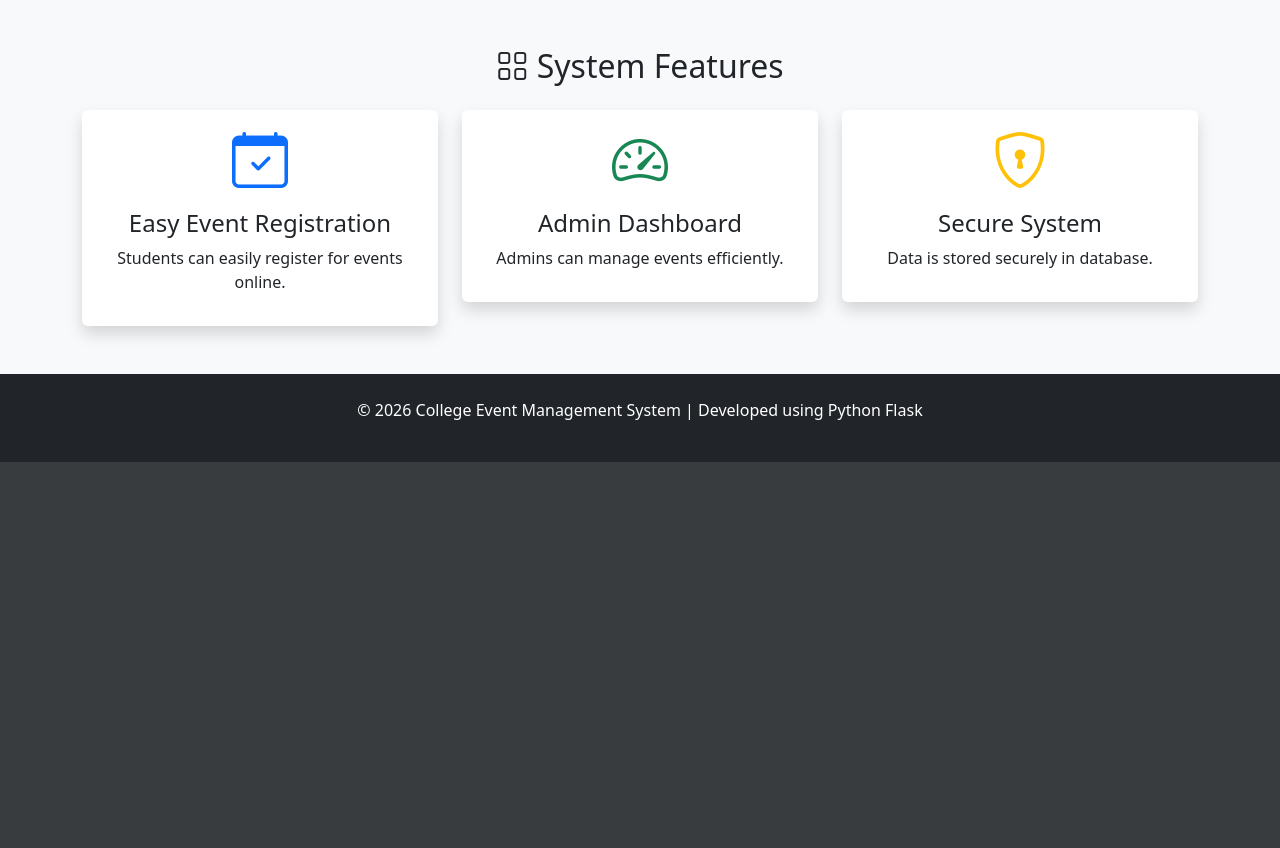
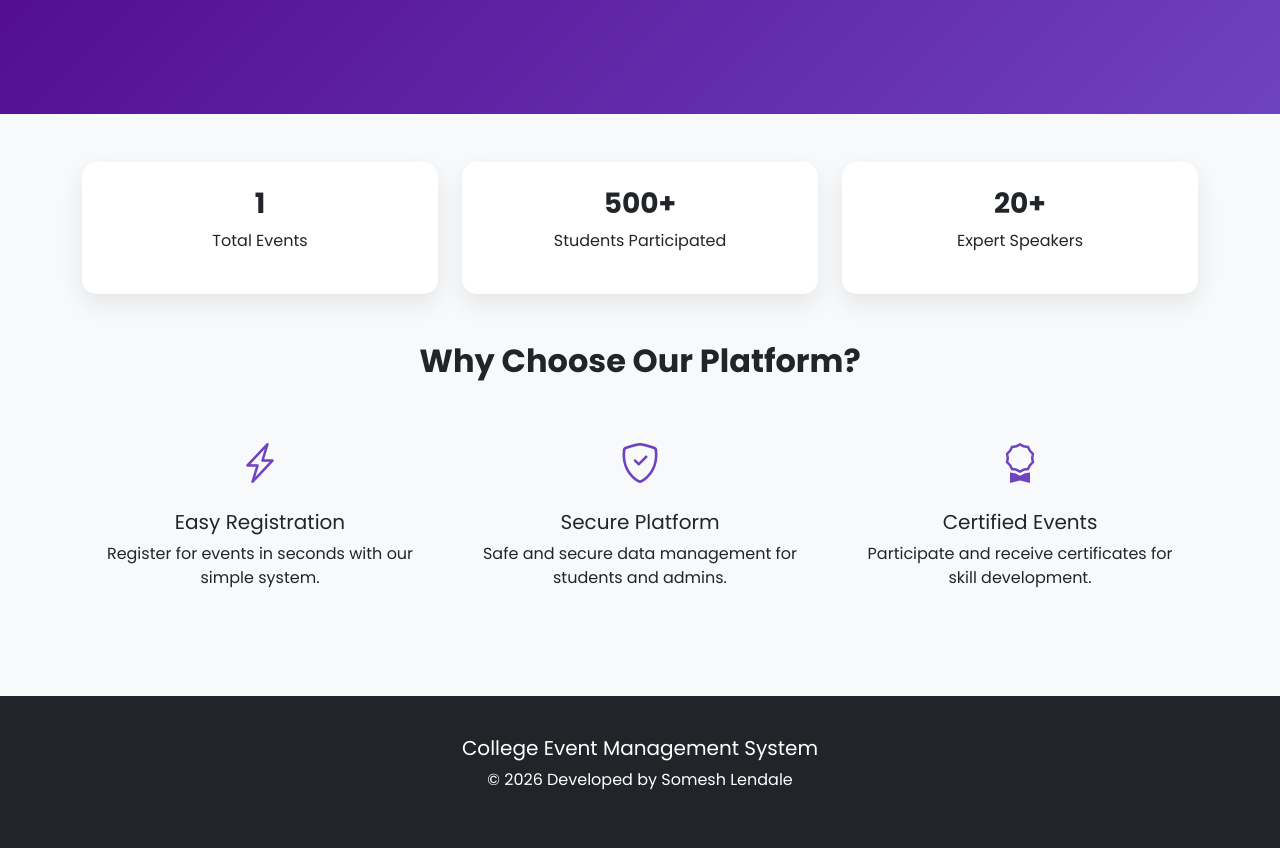
Before and after one commit to somesh129p/college-event-management, a Flask app: page / in a window 1280 px wide. Shown: the part 442-1290 px from the top of the page. Before the commit the page ends 904 px from the top, so only its background shows below. Run offline with Flask 3, Linux system fonts and the light colour scheme; data comes from the database, SQL or seed files in the repository.

Commit message:
Upgraded home page to startup design

```diff
--- a/templates/home.html
+++ b/templates/home.html
@@ -3,101 +3,164 @@
 <head>
 <title>College Event Management</title>
 <meta name="viewport" content="width=device-width, initial-scale=1">
+
 <link href="https://cdn.jsdelivr.net/npm/bootstrap@5.3.0/dist/css/bootstrap.min.css" rel="stylesheet">
 <link href="https://cdn.jsdelivr.net/npm/bootstrap-icons@1.10.5/font/bootstrap-icons.css" rel="stylesheet">
+<link href="https://fonts.googleapis.com/css2?family=Poppins:wght@300;400;600;700&display=swap" rel="stylesheet">
 
 <style>
+body {
+    font-family: 'Poppins', sans-serif;
+    background: #f8f9fa;
+}
+
+/* Navbar */
+.navbar {
+    background: linear-gradient(90deg, #4b0082, #6f42c1);
+}
+
+/* Hero */
 .hero {
-background: linear-gradient(rgba(0,0,0,0.6), rgba(0,0,0,0.6)), url('https://picsum.photos/1200/500');
-background-size: cover;
-background-position: center;
-color: white;
-padding: 100px 20px;
-text-align: center;
+    height: 500px;
+    background: linear-gradient(135deg, #4b0082, #6f42c1);
+    color: white;
+    display: flex;
+    align-items: center;
+    justify-content: center;
+    text-align: center;
+    flex-direction: column;
 }
-.feature-card {
-transition: transform 0.3s;
+
+.hero h1 {
+    font-size: 52px;
+    font-weight: 700;
 }
-.feature-card:hover {
-transform: scale(1.05);
+
+.hero p {
+    font-size: 20px;
+    margin-top: 15px;
+    opacity: 0.9;
+}
+
+/* Stats */
+.stat-card {
+    background: white;
+    border-radius: 15px;
+    padding: 25px;
+    box-shadow: 0 10px 25px rgba(0,0,0,0.08);
+    text-align: center;
+}
+
+.stat-card h3 {
+    font-weight: 700;
+}
+
+/* Feature Section */
+.feature-box {
+    text-align: center;
+    padding: 30px;
+}
+
+.feature-box i {
+    font-size: 40px;
+    color: #6f42c1;
+}
+
+/* Footer */
+.footer {
+    background: #212529;
+    color: white;
+    padding: 40px 0;
+    margin-top: 60px;
 }
 </style>
+</head>
 
-</head>
-<body class="bg-light">
+<body>
 
 <!-- Navbar -->
-<nav class="navbar navbar-expand-lg navbar-dark bg-dark shadow">
+<nav class="navbar navbar-expand-lg navbar-dark">
 <div class="container">
-<a class="navbar-brand" href="/"><i class="bi bi-calendar-event"></i> College Event Management</a>
+<a class="navbar-brand fw-bold" href="/">
+<i class="bi bi-calendar-event"></i> College Event Management
+</a>
+
 <div>
-<a href="/events" class="btn btn-outline-light me-2"><i class="bi bi-list"></i> Events</a>
-<a href="/register" class="btn btn-success me-2"><i class="bi bi-person-plus"></i> Register</a>
-<a href="/admin" class="btn btn-warning"><i class="bi bi-lock"></i> Admin</a>
+<a href="/events" class="btn btn-light me-2">View Events</a>
+<a href="/admin" class="btn btn-outline-light">Admin</a>
 </div>
 </div>
 </nav>
 
 <!-- Hero Section -->
 <div class="hero">
-<h1 class="display-4"><i class="bi bi-stars"></i> Welcome to College Event Management</h1>
-<p class="lead">Manage and participate in college events easily and professionally</p>
-
-<a href="/events" class="btn btn-primary btn-lg m-2">
-<i class="bi bi-eye"></i> View Events
-</a>
-
-<a href="/register" class="btn btn-success btn-lg m-2">
-<i class="bi bi-pencil-square"></i> Register Now
-</a>
-
+<h1>Discover & Join Amazing Campus Events</h1>
+<p>Workshops • Tech Fests • Cultural Events • Seminars</p>
+<a href="/events" class="btn btn-light btn-lg mt-4">Explore Events</a>
 </div>
 
-<!-- Features Section -->
+<!-- Stats Section -->
 <div class="container mt-5">
-
-<h2 class="text-center mb-4"><i class="bi bi-grid"></i> System Features</h2>
-
-<div class="row text-center">
+<div class="row g-4 text-center">
 
 <div class="col-md-4">
-<div class="card shadow feature-card border-0">
-<div class="card-body">
-<i class="bi bi-calendar-check display-4 text-primary"></i>
-<h4 class="mt-3">Easy Event Registration</h4>
-<p>Students can easily register for events online.</p>
-</div>
+<div class="stat-card">
+<h3>{{ events|length }}</h3>
+<p>Total Events</p>
 </div>
 </div>
 
 <div class="col-md-4">
-<div class="card shadow feature-card border-0">
-<div class="card-body">
-<i class="bi bi-speedometer2 display-4 text-success"></i>
-<h4 class="mt-3">Admin Dashboard</h4>
-<p>Admins can manage events efficiently.</p>
-</div>
+<div class="stat-card">
+<h3>500+</h3>
+<p>Students Participated</p>
 </div>
 </div>
 
 <div class="col-md-4">
-<div class="card shadow feature-card border-0">
-<div class="card-body">
-<i class="bi bi-shield-lock display-4 text-warning"></i>
-<h4 class="mt-3">Secure System</h4>
-<p>Data is stored securely in database.</p>
-</div>
+<div class="stat-card">
+<h3>20+</h3>
+<p>Expert Speakers</p>
 </div>
 </div>
 
 </div>
+</div>
 
+<!-- Why Choose Us -->
+<div class="container mt-5">
+<h2 class="text-center fw-bold mb-4">Why Choose Our Platform?</h2>
+
+<div class="row">
+
+<div class="col-md-4 feature-box">
+<i class="bi bi-lightning-charge"></i>
+<h5 class="mt-3">Easy Registration</h5>
+<p>Register for events in seconds with our simple system.</p>
+</div>
+
+<div class="col-md-4 feature-box">
+<i class="bi bi-shield-check"></i>
+<h5 class="mt-3">Secure Platform</h5>
+<p>Safe and secure data management for students and admins.</p>
+</div>
+
+<div class="col-md-4 feature-box">
+<i class="bi bi-award"></i>
+<h5 class="mt-3">Certified Events</h5>
+<p>Participate and receive certificates for skill development.</p>
+</div>
+
+</div>
 </div>
 
 <!-- Footer -->
-<footer class="bg-dark text-white text-center p-4 mt-5">
-<p>© 2026 College Event Management System | Developed using Python Flask</p>
-</footer>
+<div class="footer text-center">
+<div class="container">
+<h5>College Event Management System</h5>
+<p>© 2026 Developed by Somesh Lendale</p>
+</div>
+</div>
 
 </body>
 </html>
```
